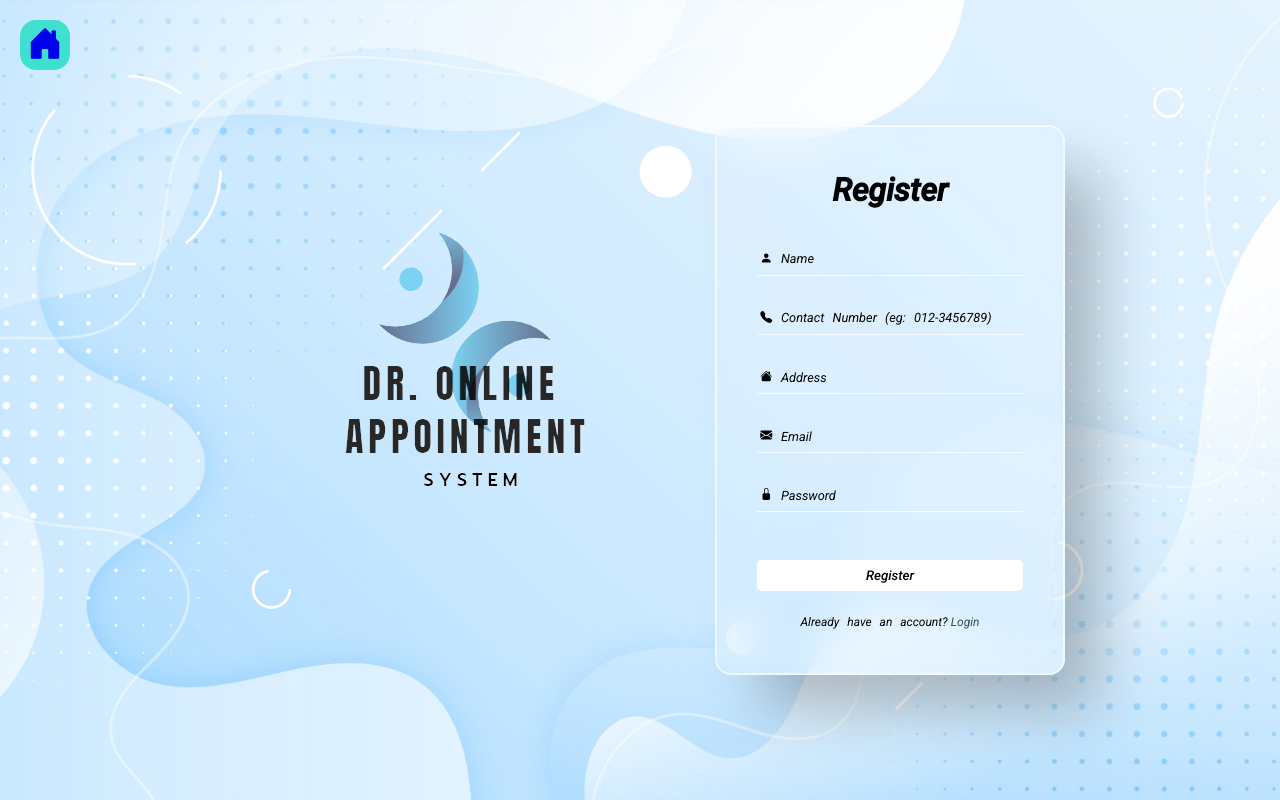
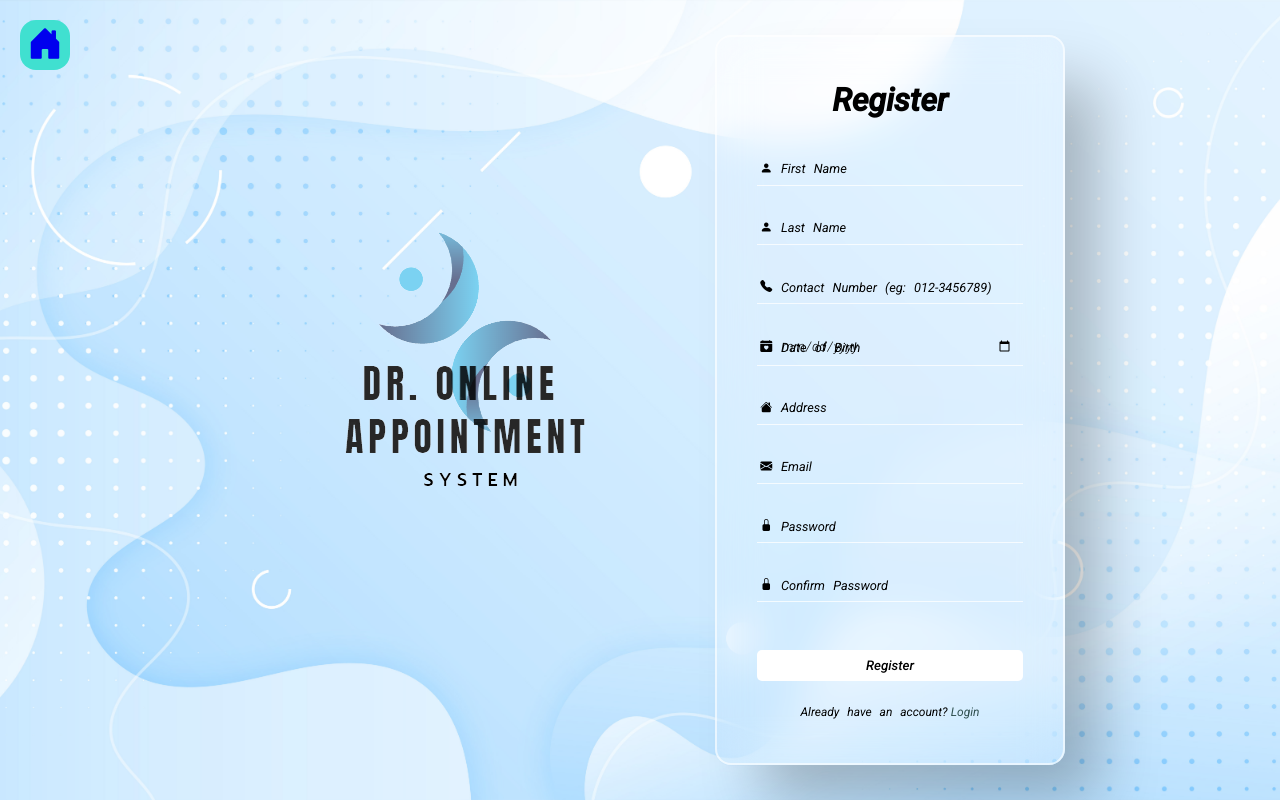
Before and after one commit to vthiv/Dr.-Online-Appointment-System, a PHP site: page /signup.php in a window 1280 px wide. Run offline with PHP 8.4, Linux system fonts and the light colour scheme.

Commit message:
small error fixed

```diff
--- a/signup.php
+++ b/signup.php
@@ -1,9 +1,58 @@
+<?php
+session_start();
+require("connection.php");
+
+$_SESSION["user"]="";
+$_SESSION["usertype"]="";
+
+if($_POST){
+
+    $result = $connection ->query("SELECT * FROM webuser");
+
+    $firstname = $_SESSION['firstname'];
+    $lastname = $_SESSION['lastname'];
+    $phone=$_SESSION['phonenumber'];
+    $dob=$_SESSION['dob'];
+    $address=$_SESSION['address'];
+    $email= $_POST['email'];
+    $newpassword=$_POST['newpassword'];
+    $cpassword=$_POST['cpassword'];
+
+    if ($newpassword == $cpassword) {
+        $result = $connection ->query("SELECT * FROM webuser WHERE email='$email'");
+        if($result ->num_rows == 1) {
+            $error = '<label for="promter" class="form-label" style="color:rgb(255, 62, 62);text-align:center;">Already have an account for this Email address.</label>';
+        } else {
+            $connection ->query("INSERT INTO patient (Pat_Firstname, Pat_Lastname, Pat_Email, Pat_Password, Pat_PhoneNo, Pat_DOB, Pat_Address) VALUES ('$firstname', '$lastname', '$email', '$newpassword', '$phone', '$dob', '$address')");
+            $connection ->query("INSERT INTO webuser (email, usertype) VALUES ('$email', '3')");
+
+            $_SESSION["user"]=$email;
+            $_SESSION["usertype"]="3";
+
+            header('Location: patient/index_patient.php');
+            $error='<label for="promter" class="form-label" style="color:rgb(255, 62, 62);text-align:center;"></label>';
+        }
+    } else {
+        $error='<label for="promter" class="form-label" style="color:rgb(255, 62, 62);text-align:center;">Password Conformation Error! Reconfirm the Password</label>';
+    }
+
+} else {
+    $error='<label for="promter" class="form-label"></label>';
+}
+
+?>
+
 <!DOCTYPE html>
 <html lang="en">
     <head>
         <meta charset="UTF-8">
         <meta http-equiv="X-UA-Compatible" content="IE=edge">
         <meta name="viewport" content="width=device-width, initial-scale=1.0">
+
+        <!--Title-->
+        <title>Sign Up</title>
+        <meta content="" name="description">
+        <meta content="" name="keywords">
 
         <!---google fonts link---->
         <link rel="preconnect" href="https://fonts.googleapis.com">
@@ -22,39 +71,60 @@
         <!-- ======= Main Starts ======= -->
         <div class="container">
             <h2> Register </h2>
-            <form>
+            <form method="POST" action="">
                 <div class="input-bx">
-                    <input type="text" required>
+                    <input type="text" name="firstname" required>
                     <span></span>
-                    <label for="">Name</label>
+                    <label for="">First Name</label>
                     <i class="bi bi-person-fill"></i>
                 </div>
 
                 <div class="input-bx">
-                    <input type="tel" pattern="[0-9]{3}-[0-9]{7}" minlength="10" maxlength="14" required>
+                    <input type="text" name="lastname" required>
+                    <span></span>
+                    <label for="">Last Name</label>
+                    <i class="bi bi-person-fill"></i>
+                </div>
+
+                <div class="input-bx">
+                    <input type="tel" name="phonenumber" pattern="[0-9]{3}-[0-9]{7}" minlength="10" maxlength="14" required>
                     <span></span>
                     <label for="">Contact Number (eg: 012-3456789)</label>
                     <i class="bi bi-telephone-fill"></i>
                 </div>
 
                 <div class="input-bx">
-                    <input type="text" required>
+                    <input type="date" name="dob" required>
+                    <span></span>
+                    <label for="">Date of Birth</label>
+                    <i class="bi bi-calendar-heart-fill"></i>
+                </div>
+
+                <div class="input-bx">
+                    <input type="text" name="address" required>
                     <span></span>
                     <label for="">Address</label>
                     <i class="bi bi-house-fill"></i>
                 </div>
 
                 <div class="input-bx">
-                    <input type="text" required>
+                    <input type="text" name="email" required>
                     <span></span>
                     <label for="">Email</label>
                     <i class="bi bi-envelope-fill"></i>
                 </div>
 
                 <div class="input-bx">
-                    <input type="password" required>
+                    <input type="password" name="newpassword" required>
                     <span></span>
                     <label for="">Password</label>
+                    <i class="bi bi-lock-fill"></i>
+                </div>
+
+                <div class="input-bx">
+                    <input type="password" name="cpassword" required>
+                    <span></span>
+                    <label for="">Confirm Password</label>
                     <i class="bi bi-lock-fill"></i>
                 </div>
 
```
Also changed, not shown: administrative/add_doctor_admin.php (+14 -54 lines).
